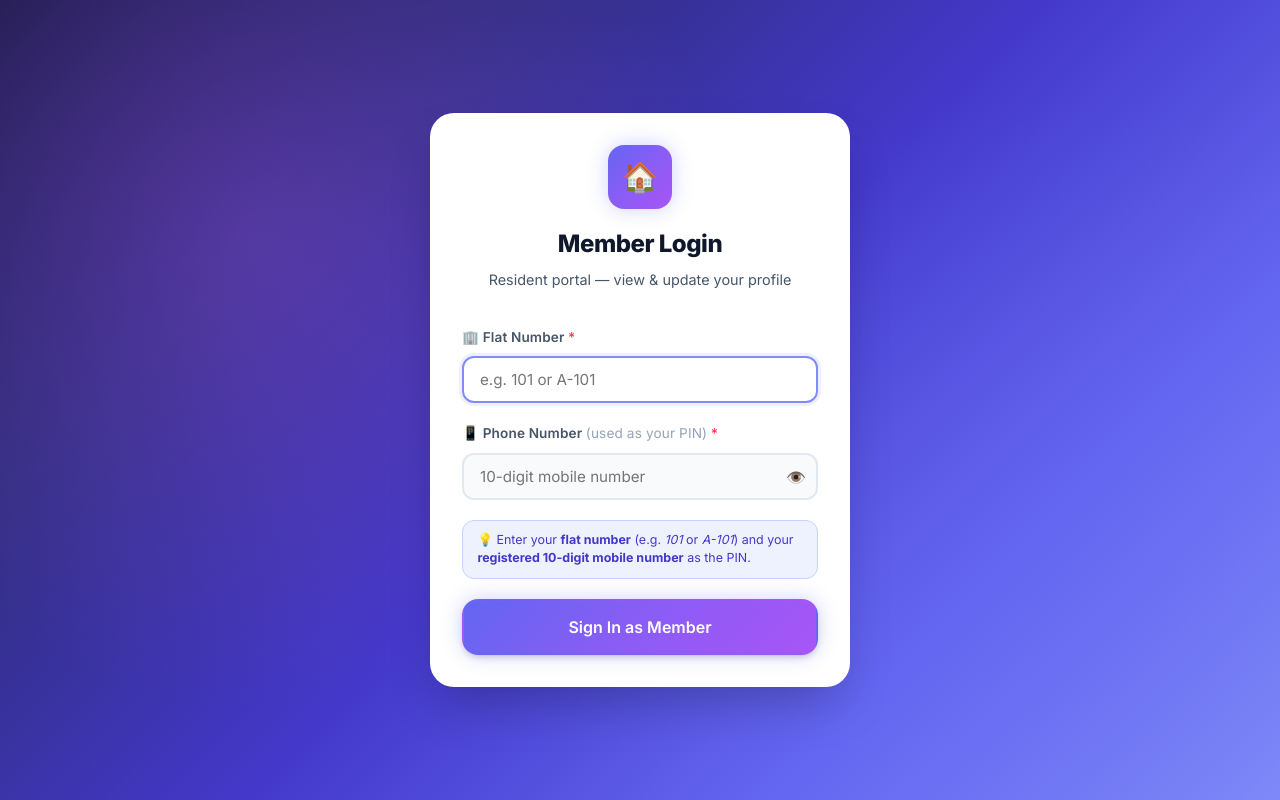
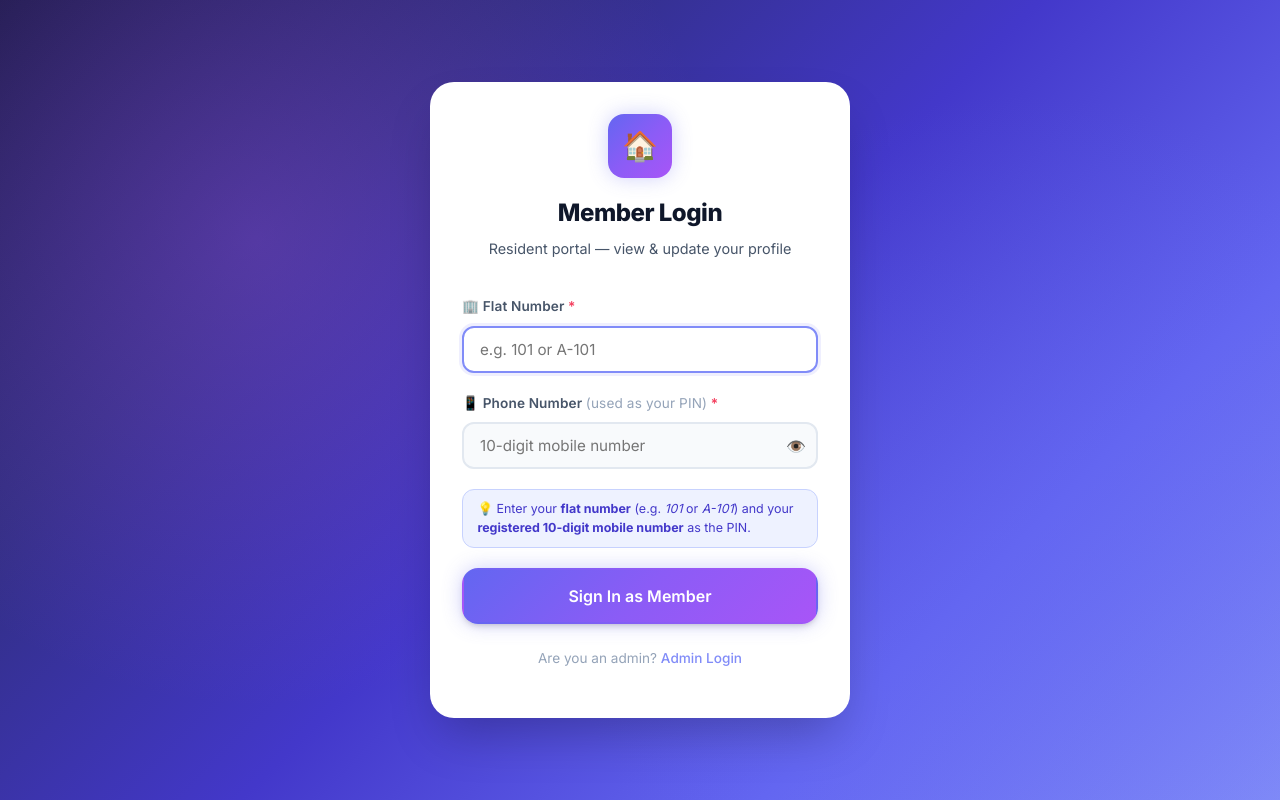
Before and after one commit to Ni03/society-book, a React (Vite) app in the folder ui/: page /member-login in a window 1280 px wide. Built offline with nearby package versions, Linux system fonts and the light colour scheme; no server answers.

Commit message:
Login Switch to Mebmer to Admin

```diff
--- a/ui/src/App.tsx
+++ b/ui/src/App.tsx
@@ -36,8 +36,9 @@ const RootRedirect: React.FC = () => {
         return <Navigate to={isMember ? '/member/profile' : '/admin/dashboard'} replace />;
     }
     // Read stored preference (set by MemberLoginPage / LoginPage on mount)
+    // Default to member login for PWAs without storage access, as they are 99% of users.
     const preferred = localStorage.getItem('preferredLogin');
-    return <Navigate to={preferred === 'member' ? '/member-login' : '/login'} replace />;
+    return <Navigate to={preferred === 'admin' ? '/login' : '/member-login'} replace />;
 };
 
 const App: React.FC = () => {
@@ -68,7 +69,7 @@ const App: React.FC = () => {
                     <Route
                         path="*"
                         element={<Navigate
-                            to={localStorage.getItem('preferredLogin') === 'member' ? '/member-login' : '/login'}
+                            to={localStorage.getItem('preferredLogin') === 'admin' ? '/login' : '/member-login'}
                             replace
                         />}
                     />
--- a/ui/src/pages/LoginPage.tsx
+++ b/ui/src/pages/LoginPage.tsx
@@ -1,4 +1,4 @@
-import React, { useState } from 'react';
+import React, { useState, useEffect } from 'react';
 import { useNavigate, useLocation } from 'react-router-dom';
 import toast from 'react-hot-toast';
 import { useAuth } from '../context/AuthContext';
@@ -10,6 +10,11 @@ const LoginPage: React.FC = () => {
     const { login, isAuthenticated, isMember } = useAuth();
     const navigate  = useNavigate();
     const location  = useLocation();
+
+    // iOS PWA fix: mark this device as preferring the admin login route
+    useEffect(() => {
+        localStorage.setItem('preferredLogin', 'admin');
+    }, []);
 
     // Where to go after login: honour deep-link redirect, else dashboard
     const from = (location.state as any)?.from?.pathname + ((location.state as any)?.from?.search ?? '') || '/admin/dashboard';
@@ -95,6 +100,23 @@ const LoginPage: React.FC = () => {
                         </button>
                     </form>
                 </div>
+
+                {/* Link to Member login */}
+                <div style={{
+                    textAlign: 'center',
+                    marginTop: '1.5rem',
+                    marginBottom: '1rem',
+                    fontSize: '0.85rem',
+                    color: 'var(--text-muted, #94a3b8)'
+                }}>
+                    Are you a resident?{' '}
+                    <a href="/member-login" onClick={(e) => {
+                        e.preventDefault();
+                        navigate('/member-login');
+                    }} style={{ color: 'var(--primary-400, #818cf8)', fontWeight: 500, textDecoration: 'none' }}>
+                        Member Login
+                    </a>
+                </div>
             </div>
         </div>
     );
--- a/ui/src/pages/MemberLoginPage.tsx
+++ b/ui/src/pages/MemberLoginPage.tsx
@@ -215,6 +215,23 @@ const MemberLoginPage: React.FC = () => {
                                 : 'Sign In as Member'
                             }
                         </button>
+
+                        {/* Link to Admin login */}
+                        <div style={{
+                            textAlign: 'center',
+                            marginTop: '1.5rem',
+                            marginBottom: '1rem',
+                            fontSize: '0.85rem',
+                            color: 'var(--text-muted, #94a3b8)'
+                        }}>
+                            Are you an admin?{' '}
+                            <a href="/login" onClick={(e) => {
+                                e.preventDefault();
+                                navigate('/login');
+                            }} style={{ color: 'var(--primary-400, #818cf8)', fontWeight: 500, textDecoration: 'none' }}>
+                                Admin Login
+                            </a>
+                        </div>
                     </form>
                 </div>
             </div>
```
